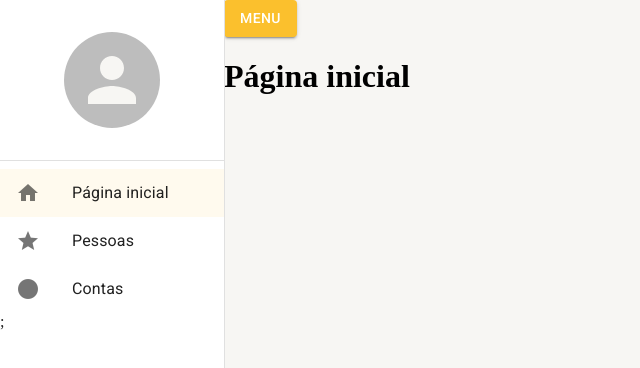
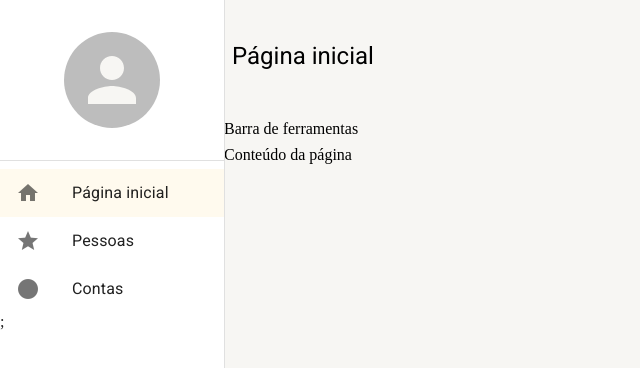
Before and after one commit to daniel-pereira-guimaraes/react-material-ui-cadastros, a React (Create React App) app: page / in a window 1280 px wide. Shown: the top 368 px of the page, without its empty margins (0-640 px from the left). Built offline with nearby package versions, Linux system fonts and the light colour scheme.

Commit message:
Adição de BasePageLayout e botão para exibir o menu.

```diff
--- /dev/null
+++ b/src/pages/dashboard/Dashboard.tsx
@@ -0,0 +1,13 @@
+import { BasePageLayout } from '../../shared/layouts';
+
+export const Dashboard = () => {
+
+  return (
+    <BasePageLayout title='Página inicial'>
+
+      Conteúdo da página
+
+    </BasePageLayout>
+  );
+
+};
--- /dev/null
+++ b/src/pages/index.ts
@@ -0,0 +1 @@
+export * from './dashboard/Dashboard';
--- a/src/routes/index.tsx
+++ b/src/routes/index.tsx
@@ -1,12 +1,12 @@
 import { Routes, Route, Navigate } from 'react-router-dom';
-import { Button } from '@mui/material';
 import { /*useAppThemeContext,*/ useDrawerContext } from '../shared/contexts';
 import { useEffect } from 'react';
+import { Dashboard } from '../pages';
 
 export const AppRoutes = () => {
 
     //const { toggleTheme } = useAppThemeContext();
-    const { toggleDrawerOpen, setDrawerOptions } = useDrawerContext();
+    const { /*toggleDrawerOpen, */ setDrawerOptions } = useDrawerContext();
 
     useEffect(() => {
         setDrawerOptions([
@@ -29,11 +29,12 @@ export const AppRoutes = () => {
         ]);
     }, [setDrawerOptions])
 
+    // <Button onClick={toggleDrawerOpen} variant='contained' color='primary'>Menu</Button>
+
     return (
         <>
-            <Button onClick={toggleDrawerOpen} variant='contained' color='primary'>Menu</Button>
             <Routes>
-                <Route path='/' element={<h1>Página inicial</h1>} />
+                <Route path='/' element={<Dashboard />} />
                 <Route path='/pessoas' element={<h1>Cadastro de pessoas</h1>} />
                 <Route path='/contas' element={<h1>Cadastro de contas</h1>} />
                 <Route path='*' element={<Navigate to="/" />} />
--- a/src/shared/components/menu-lateral/MenuLateral.tsx
+++ b/src/shared/components/menu-lateral/MenuLateral.tsx
@@ -19,8 +19,6 @@ const ListItemLink: React.FC<IListItemLinkProps> = ({ icon, label, path, onClick
   const navigate = useNavigate();
   const resolvedPath = useResolvedPath(path);
   const match = useMatch({path: resolvedPath.pathname, end: true });
-
-  console.log(label, !!match);
 
   const handleClick = () => {
     navigate(path);
--- /dev/null
+++ b/src/shared/layouts/BasePageLayout.tsx
@@ -0,0 +1,43 @@
+import React from "react";
+import { Box } from '@mui/system';
+import { Typography, useTheme, IconButton, Icon, useMediaQuery } from '@mui/material';
+import { useDrawerContext } from "../contexts";
+
+interface IBasePageLayoutProps {
+  children: React.ReactNode;
+  title: string;
+}
+
+export const BasePageLayout: React.FC<IBasePageLayoutProps> = ({ children, title }) => {
+
+  const theme = useTheme();
+  const smDown = useMediaQuery(theme.breakpoints.down('sm'));
+  const { toggleDrawerOpen } = useDrawerContext();
+
+  return (
+    <Box height="100%" display="flex" flexDirection="column" gap={1} >
+
+      <Box padding={1} height={theme.spacing(12)} display="flex" alignItems="center" gap={1}>
+
+        {smDown &&
+          <IconButton onClick={toggleDrawerOpen}>
+            <Icon>menu</Icon>
+          </IconButton>
+        }
+
+        <Typography variant="h5" component="h2">
+          {title}
+        </Typography>
+
+      </Box>
+
+      <Box>
+        Barra de ferramentas
+      </Box>
+
+      <Box>
+        {children}
+      </Box>
+    </Box>
+  );
+};
--- /dev/null
+++ b/src/shared/layouts/index.ts
@@ -0,0 +1 @@
+export * from './BasePageLayout';
```
